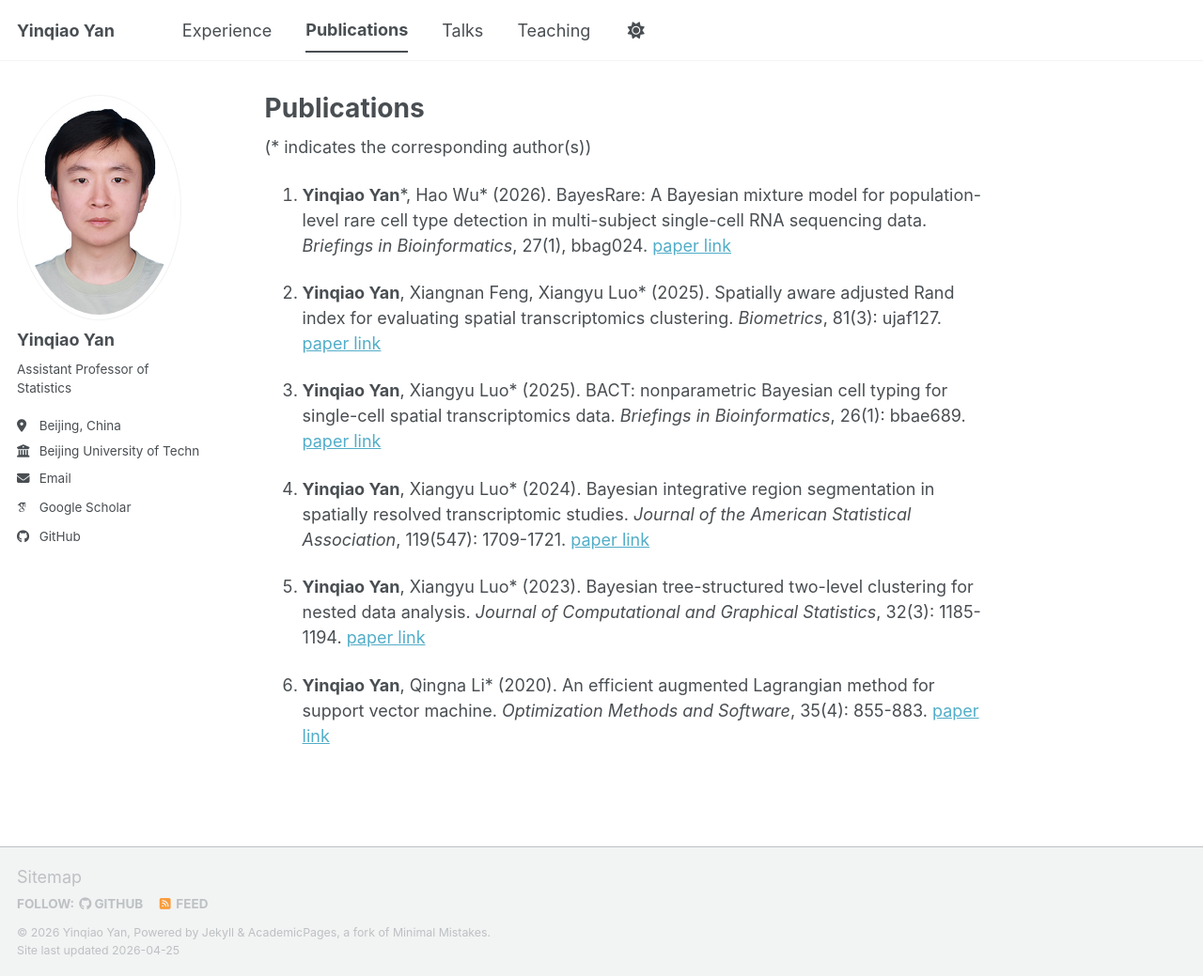
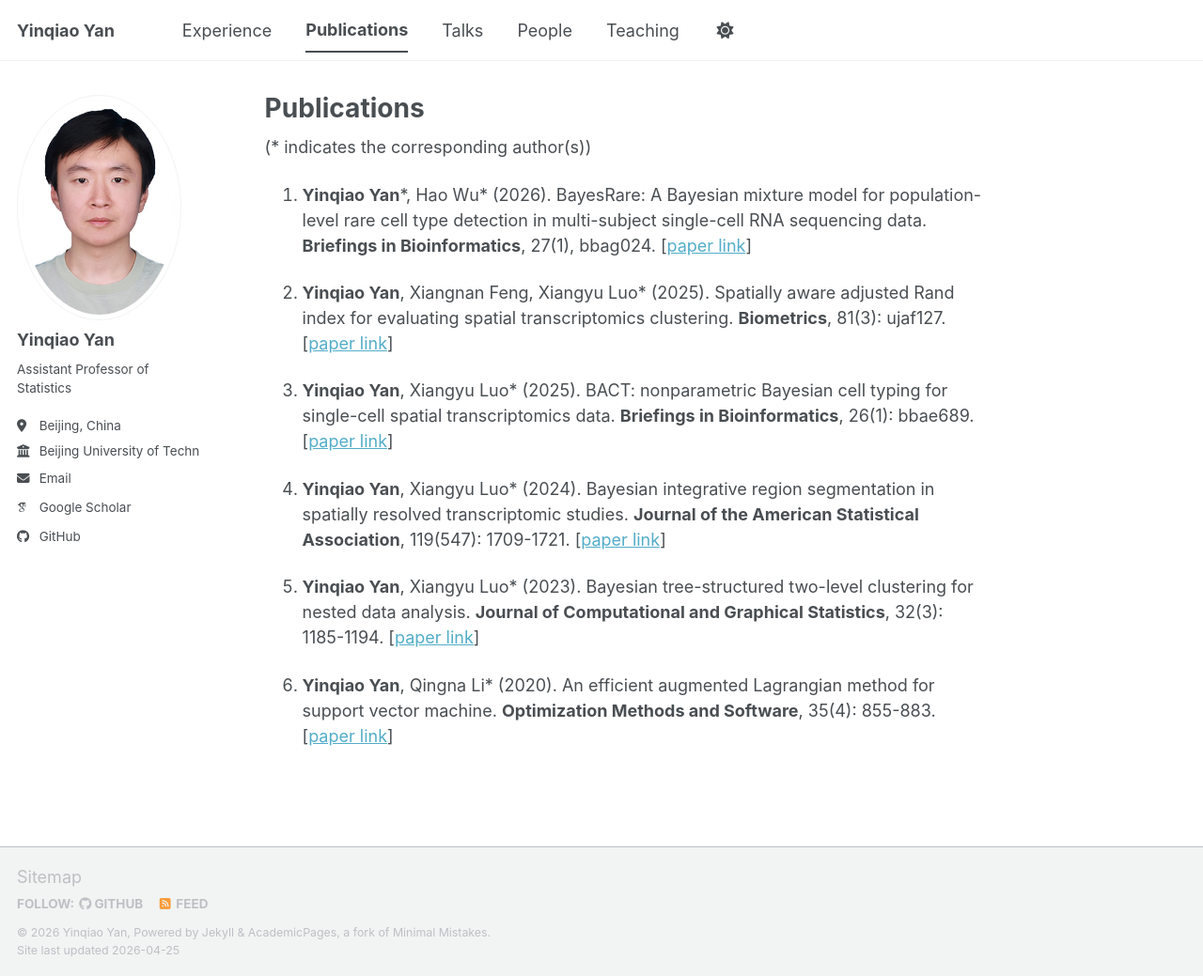
Before and after one commit to yinqiaoyan/yinqiaoyan.github.io, a Jekyll site: the page built from _pages/publications.md, in a window 1280 px wide and 1039 px high. Shown: the whole window at 94% size. Built offline with Jekyll 4.4.1, drawn with Linux system fonts in a browser that asks for light colours; some web fonts are replaced; a script bundle is joined from its source files by our own code; library files that are not in the unit come from our copies.

Commit message:
commit info

```diff
--- a/_data/navigation.yml
+++ b/_data/navigation.yml
@@ -17,6 +17,9 @@ main:
   - title: "Talks"
     url: /talks/
 
+  - title: "People"
+    url: /people/
+
   - title: "Teaching"
     url: /teaching/
 
--- a/_pages/publications.md
+++ b/_pages/publications.md
@@ -6,20 +6,20 @@ author_profile: true
 
 (\* indicates the corresponding author(s))
 
-1. **Yinqiao Yan**\*, Hao Wu\* (2026). BayesRare: A Bayesian mixture model for population-level rare cell type detection in multi-subject single-cell RNA sequencing data. *Briefings in Bioinformatics*, 27(1), bbag024.
-   [paper link](https://academic.oup.com/bib/article/27/1/bbag024/8456480)
+1. **Yinqiao Yan**\*, Hao Wu\* (2026). BayesRare: A Bayesian mixture model for population-level rare cell type detection in multi-subject single-cell RNA sequencing data. **Briefings in Bioinformatics**, 27(1), bbag024.
+   \[[paper link](https://academic.oup.com/bib/article/27/1/bbag024/8456480)\]
 
-2. **Yinqiao Yan**, Xiangnan Feng, Xiangyu Luo\* (2025). Spatially aware adjusted Rand index for evaluating spatial transcriptomics clustering. *Biometrics*, 81(3): ujaf127.
-   [paper link](https://doi.org/10.1093/biomtc/ujaf127)
+2. **Yinqiao Yan**, Xiangnan Feng, Xiangyu Luo\* (2025). Spatially aware adjusted Rand index for evaluating spatial transcriptomics clustering. **Biometrics**, 81(3): ujaf127.
+   \[[paper link](https://doi.org/10.1093/biomtc/ujaf127)\]
 
-3. **Yinqiao Yan**, Xiangyu Luo\* (2025). BACT: nonparametric Bayesian cell typing for single-cell spatial transcriptomics data. *Briefings in Bioinformatics*, 26(1): bbae689.
-   [paper link](https://academic.oup.com/bib/article/26/1/bbae689/7942252)
+3. **Yinqiao Yan**, Xiangyu Luo\* (2025). BACT: nonparametric Bayesian cell typing for single-cell spatial transcriptomics data. **Briefings in Bioinformatics**, 26(1): bbae689.
+   \[[paper link](https://academic.oup.com/bib/article/26/1/bbae689/7942252)\]
 
-4. **Yinqiao Yan**, Xiangyu Luo\* (2024). Bayesian integrative region segmentation in spatially resolved transcriptomic studies. *Journal of the American Statistical Association*, 119(547): 1709-1721.
-   [paper link](https://www.tandfonline.com/doi/full/10.1080/01621459.2024.2308323)
+4. **Yinqiao Yan**, Xiangyu Luo\* (2024). Bayesian integrative region segmentation in spatially resolved transcriptomic studies. **Journal of the American Statistical Association**, 119(547): 1709-1721.
+   \[[paper link](https://www.tandfonline.com/doi/full/10.1080/01621459.2024.2308323)\]
 
-5. **Yinqiao Yan**, Xiangyu Luo\* (2023). Bayesian tree-structured two-level clustering for nested data analysis. *Journal of Computational and Graphical Statistics*, 32(3): 1185-1194.
-   [paper link](https://www.tandfonline.com/doi/full/10.1080/10618600.2022.2130927)
+5. **Yinqiao Yan**, Xiangyu Luo\* (2023). Bayesian tree-structured two-level clustering for nested data analysis. **Journal of Computational and Graphical Statistics**, 32(3): 1185-1194.
+   \[[paper link](https://www.tandfonline.com/doi/full/10.1080/10618600.2022.2130927)\]
 
-6. **Yinqiao Yan**, Qingna Li\* (2020). An efficient augmented Lagrangian method for support vector machine. *Optimization Methods and Software*, 35(4): 855-883.
-   [paper link](https://www.tandfonline.com/doi/full/10.1080/10556788.2020.1734002)
+6. **Yinqiao Yan**, Qingna Li\* (2020). An efficient augmented Lagrangian method for support vector machine. **Optimization Methods and Software**, 35(4): 855-883.
+   \[[paper link](https://www.tandfonline.com/doi/full/10.1080/10556788.2020.1734002)\]
```
Also changed, not shown: _pages/about.md (+0 -4 lines), _pages/experience.md (+3 -3 lines), _pages/talks.md (added, +41 -0 lines), _pages/teaching.md (added, +20 -0 lines), _pages/teaching_副本.md (added, +12 -0 lines).
